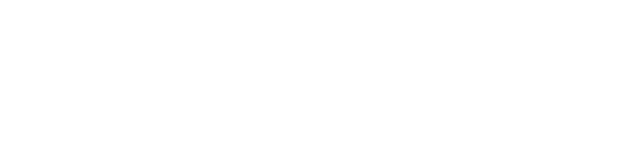
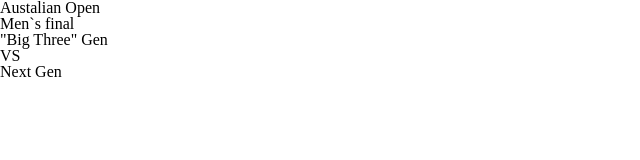
Before and after one commit to mariaporumb/simple-quote-page, a plain HTML site: page index.html in a window 1280 px wide. Shown: the whole page, without its empty margins (0-640 px from the left). Drawn offline with nearby package versions, Linux system fonts and the light colour scheme.

Commit message:
html + html head ready

```diff
--- a/index.html
+++ b/index.html
@@ -4,13 +4,29 @@
     <meta charset="utf-8">
     <title>Simple hero page</title>
     <meta name="viewport" content="width=device-width, initial-scale=1">
+    <link href="https://fonts.googleapis.com/css?family=Libre+Baskerville:400,700%7CRubik%7CKarla&display=swap" rel="stylesheet">
+    <link rel="stylesheet" href="https://cdnjs.cloudflare.com/ajax/libs/meyer-reset/2.0/reset.css">
     <link href="main.css" rel="stylesheet">
   </head>
   <body>
-    <head>
+    <header>
 
-    </head>
+      <div class="cover">
+        <div class="hero-wrapper">
+          <div class="hero-text-wrapper">
+            <div class="hero-title">
+              <h1>Austalian Open</h1>
+              <h2>Men`s final</h2>
+            </div>
+            <div class="hero-textarea">
+              <div>"Big Three" Gen</div>
+              <span>VS</span>
+              <div>Next Gen</div>
+            </div>
+          </div>
+        </div>
+      </div>
+
+    </header>
   </body>
-
-
 </html>
```
